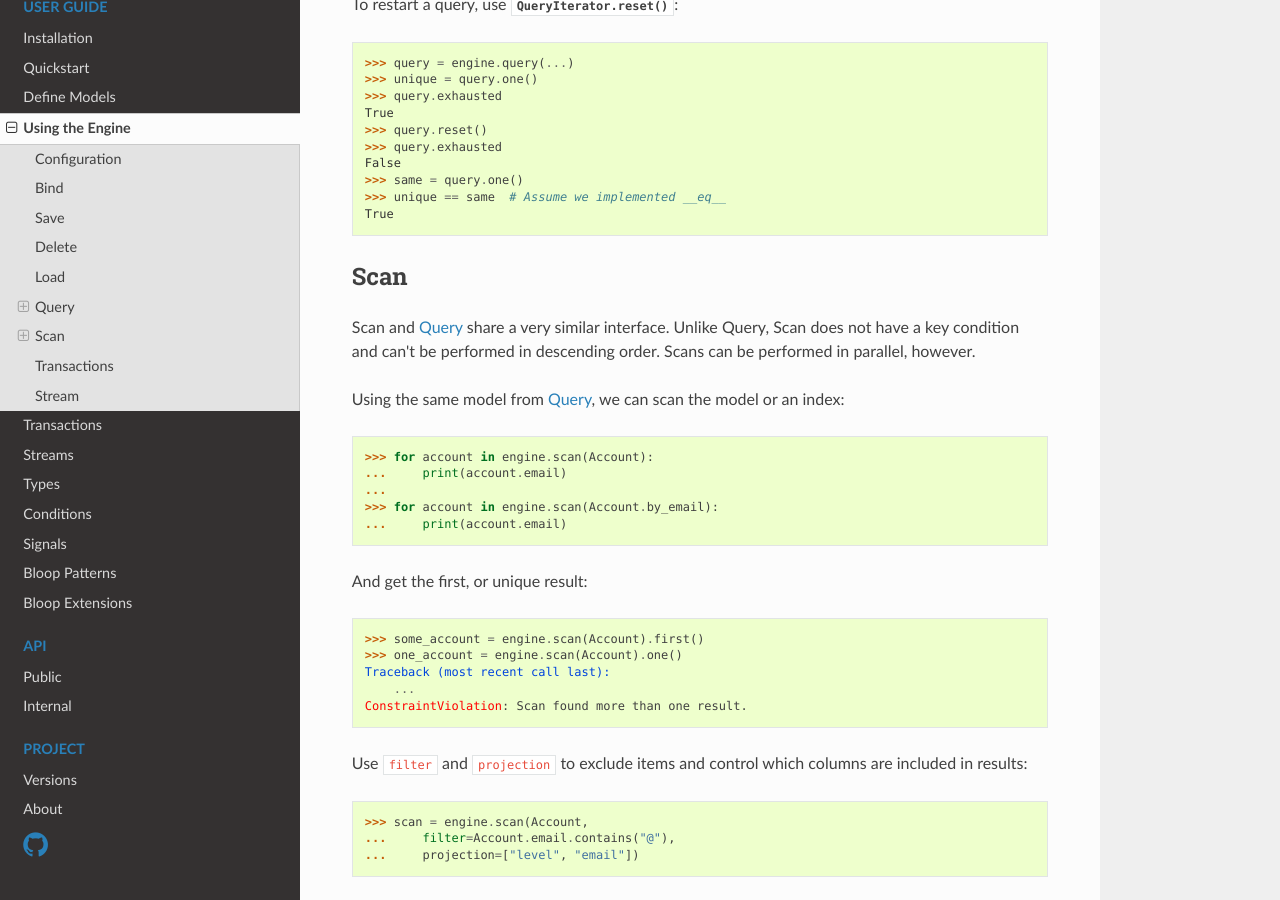
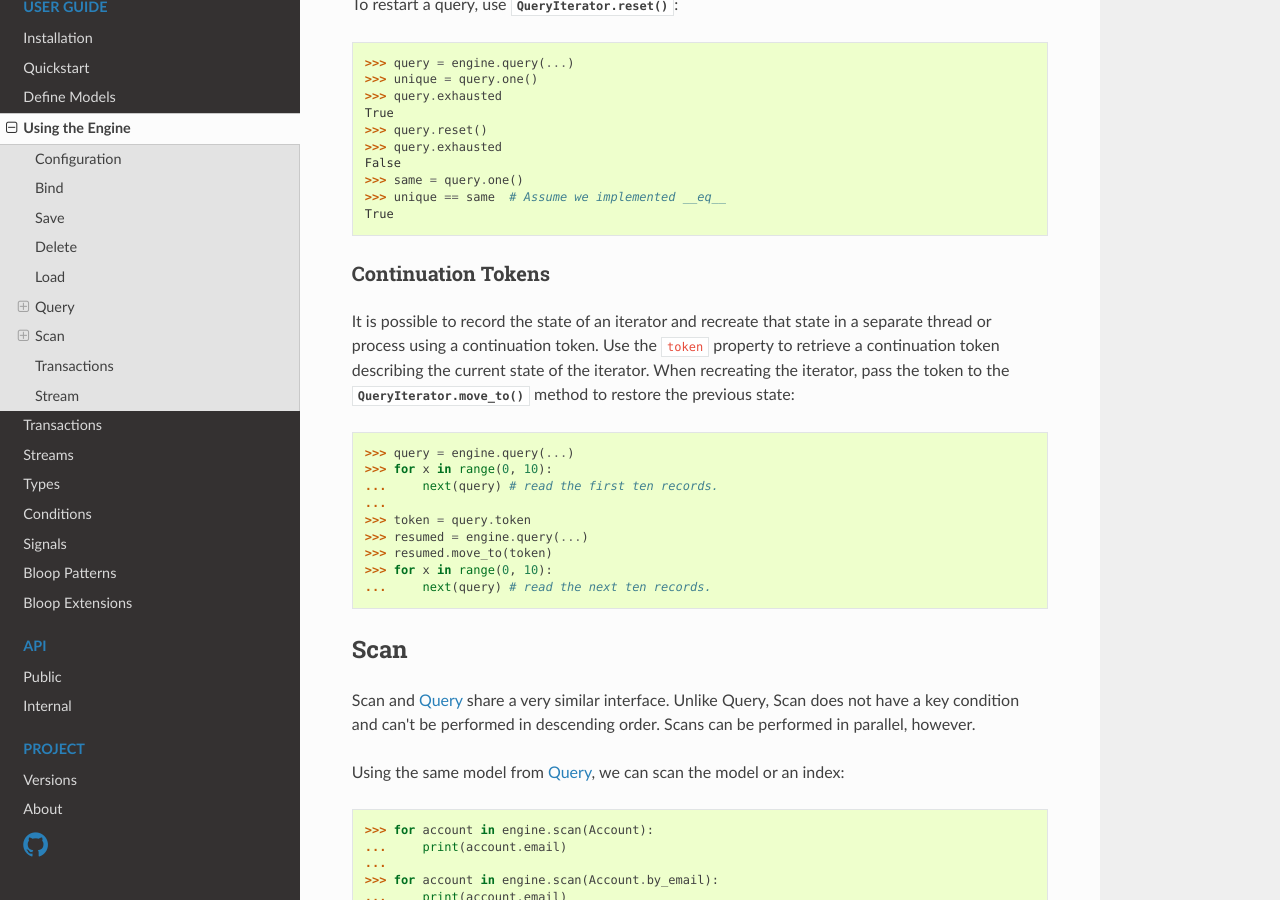
Before and after one commit to numberoverzero/bloop, a Sphinx documentation site: the page built from docs/user/engine.rst, in a window 1280 px wide and 900 px high, scrolled down 8744 px. Built offline with Sphinx 7.4.7 and the Read the Docs theme 2.0.0, drawn with Linux system fonts in a browser that asks for light colours.

Commit message:
docs: Updated documentation for #132
Modified Engine, Public API, and Internal API pages. Also updated comment doc in code to match.

```diff
--- a/docs/user/engine.rst
+++ b/docs/user/engine.rst
@@ -492,6 +492,27 @@
     >>> unique == same  # Assume we implemented __eq__
     True
 
+-------------------
+Continuation Tokens
+-------------------
+
+It is possible to record the state of an iterator and recreate that state in a separate thread or process using a
+continuation token. Use the ``token`` property to retrieve a continuation token describing the current state of the
+iterator. When recreating the iterator, pass the token to the
+:func:`QueryIterator.move_to() <bloop.search.QueryIterator.move_to>` method to restore the previous state:
+
+.. code-block:: pycon
+
+    >>> query = engine.query(...)
+    >>> for x in range(0, 10):
+    ...     next(query) # read the first ten records.
+    ...
+    >>> token = query.token
+    >>> resumed = engine.query(...)
+    >>> resumed.move_to(token)
+    >>> for x in range(0, 10):
+    ...     next(query) # read the next ten records.
+
 ======
  Scan
 ======
```
Also changed, not shown: docs/api/internal.rst (+10 -0 lines), docs/api/public.rst (+20 -0 lines), 1 other file.
